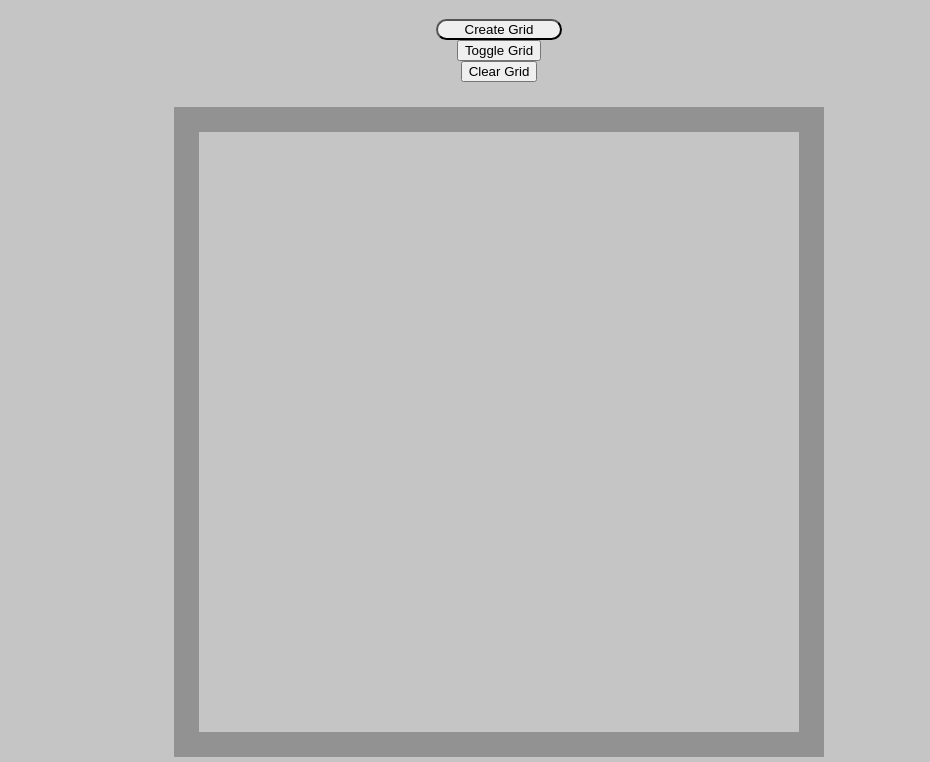
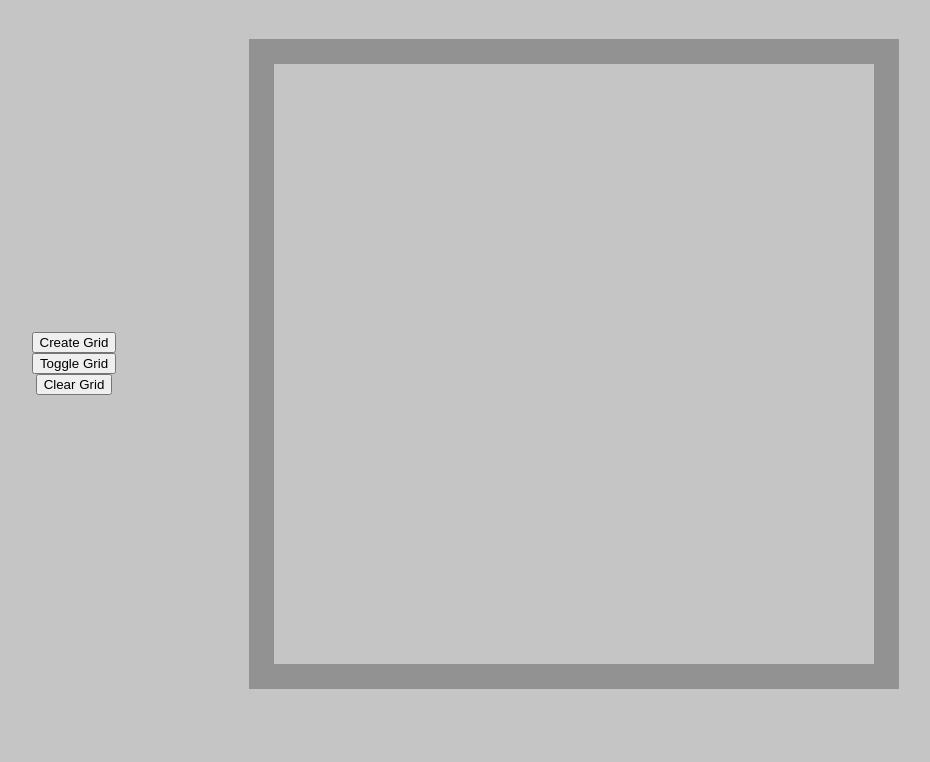
Before and after one commit to JS-Project96/Etch-a-Sketch, a plain HTML site: page index.html in a window 1280 px wide. Shown: the part 69-831 px from the top of the page, without its empty margins (141-1071 px from the left). Drawn offline with Linux system fonts and the light colour scheme.

Commit message:
moved buttons to the side of the grid

```diff
--- a/index.html
+++ b/index.html
@@ -10,13 +10,17 @@
 <body>
     <div class="header">
         <h1>Etch-a-Sketch</h1>
+    </div>
+
+    <div class="container">
+      <div class="button-container">
         <button class="create-grid">Create Grid</button>
         <button class="toggle">Toggle Grid</button>
         <button class="clear-button">Clear Grid</button>
-    </div>
+      </div>
+      <div class="grid-container">
 
-    <div class="container">
-
+      </div>
     </div>
 
     <footer class="footer">
--- a/js/script.js
+++ b/js/script.js
@@ -1,6 +1,6 @@
 // Grid Creation
 
-const container = document.querySelector('.container');
+const container = document.querySelector('.grid-container');
 const createGridButton = document.querySelector('.create-grid');
 
 function createGrid() {
--- a/styles/style.css
+++ b/styles/style.css
@@ -10,17 +10,15 @@ body {
     align-items: center;
 }
 
-.create-grid {
-    width: 10%;
-    border-radius: 20px;
+button {
     cursor: pointer;
 }
 
-.create-grid:hover {
+button:hover {
     transform: scale(1.2);
 }
 
-.container {
+.grid-container {
     display: flex;
     flex-wrap: wrap;
     width: 600px;
@@ -31,6 +29,20 @@ body {
     border-color: #929292;
 }
 
+.container {
+    display: flex;
+    max-width: 1000px;
+    margin: auto;
+}
+
+.button-container {
+    display: flex;
+    flex-basis: 15%;
+    flex-direction: column;
+    justify-content: center;
+    align-items: center;
+}
+
 .grid {
     background-color: white;
 }
@@ -39,10 +51,6 @@ body {
     border-style: solid;
     border-width: 1px;
     margin: -1px;
-}
-
-.clear {
-    background-color: white;
 }
 
 
```
